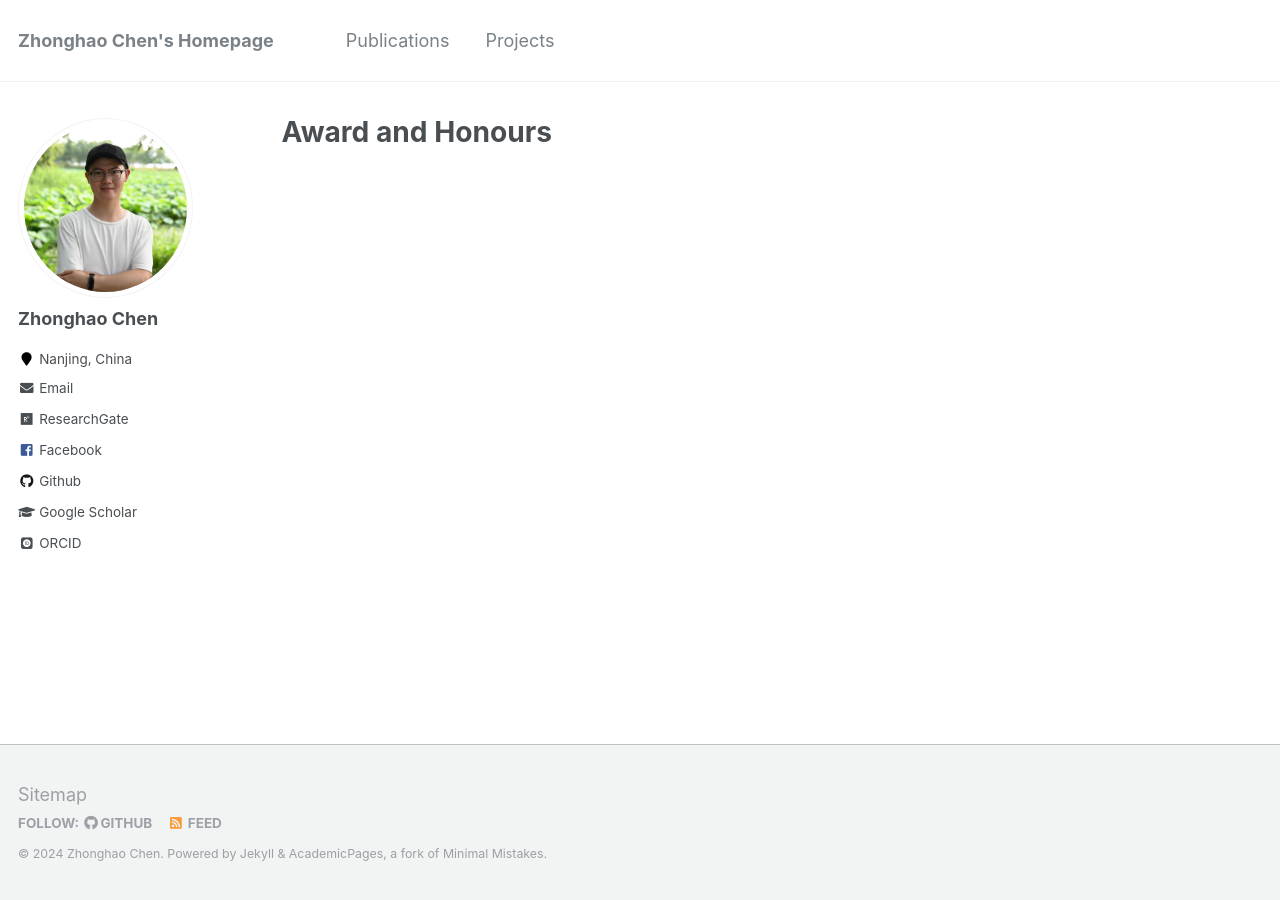
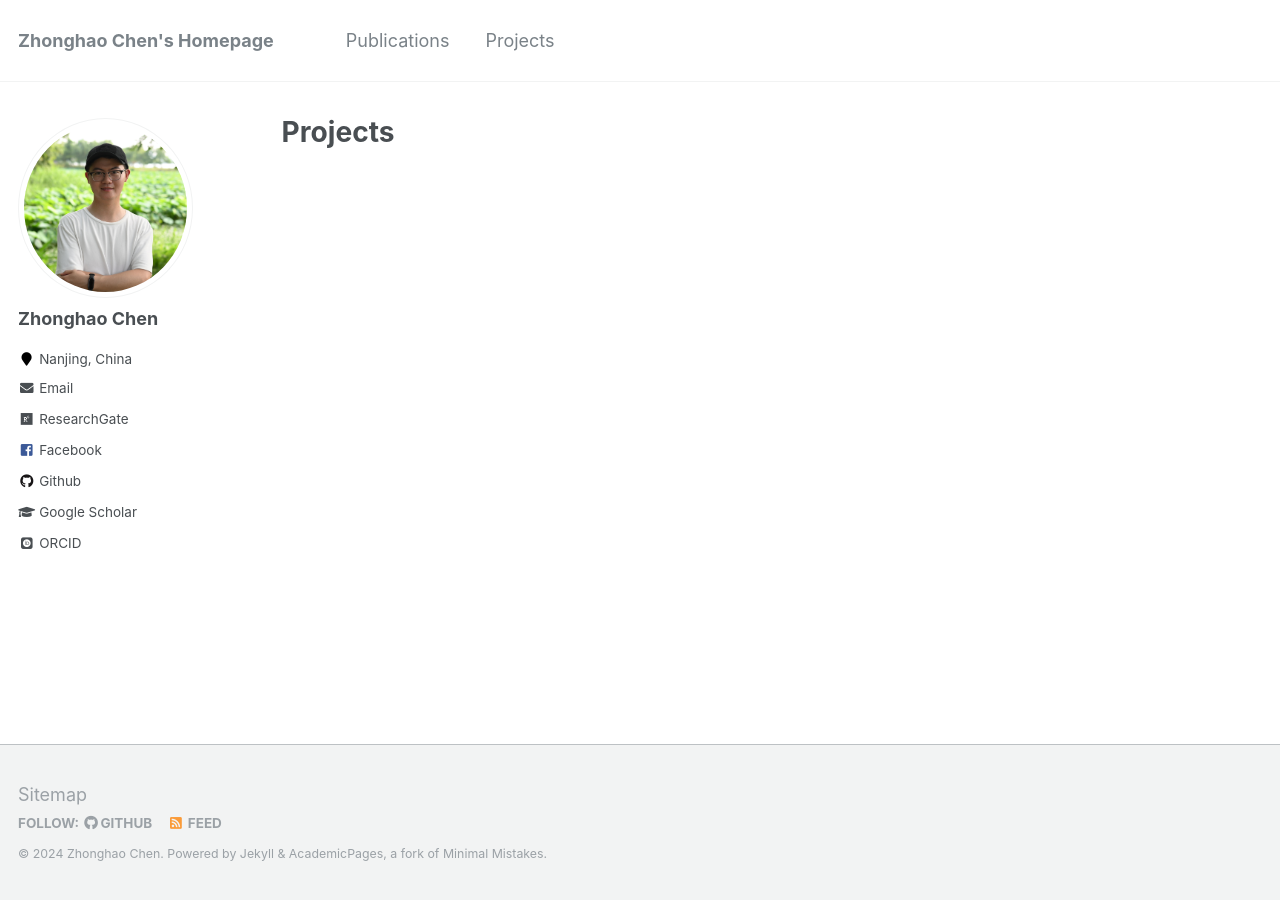
Before and after one commit to zhonghaochen/zhonghaochen.github.io, a Jekyll site: the page built from _pages/talks.html, in a window 1280 px wide. Built offline with Jekyll 4.4.1, drawn with Linux system fonts in a browser that asks for light colours; some web fonts are replaced.

Commit message:
Update talks.html

```diff
--- a/_pages/talks.html
+++ b/_pages/talks.html
@@ -1,7 +1,7 @@
 ---
 layout: archive
-title: "Award and Honours"
-permalink: /talks/
+title: "Projects"
+permalink: /projects/
 author_profile: true
 ---
 
```
